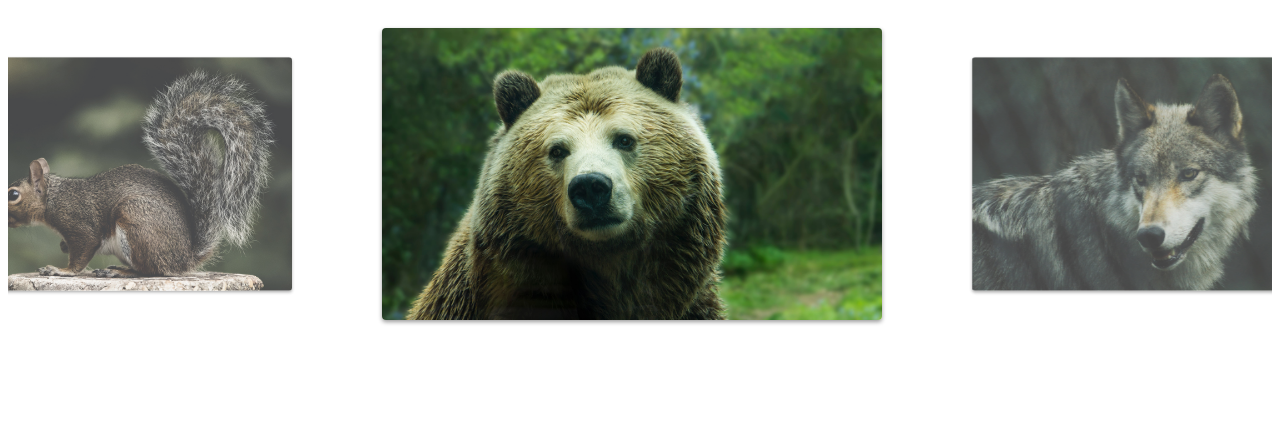
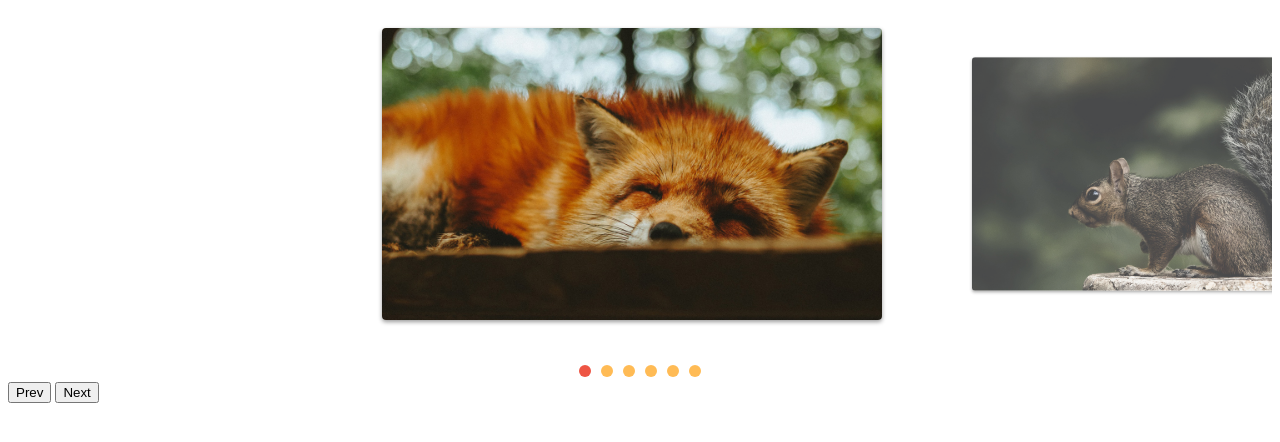
Before and after one commit to Gabr1elle/Slide, a plain HTML site: page index.html in a window 1280 px wide. Drawn offline with Linux system fonts and the light colour scheme.

Commit message:
paginacao

```diff
--- a/css/style.css
+++ b/css/style.css
@@ -47,3 +47,24 @@ img {
     opacity: 1;
     transform: scale(1);
 }
+
+[data-control="slide"] {
+    display: flex;
+    justify-content: center;
+    margin-top: 20px;
+  }
+
+  [data-control="slide"] li a {
+    display: block;
+    width: 12px;
+    height: 12px;
+    background: #FB5;
+    border-radius: 50%;
+    overflow: hidden;
+    text-indent: -999px;
+    margin: 5px;
+  }
+
+  [data-control="slide"] li.active a, [data-control="slide"] li a:hover {
+    background: #E54;
+  }
--- a/index.html
+++ b/index.html
@@ -17,6 +17,10 @@
             <li><img src="img/foto6.jpg" alt="" ></li>
         </ul>
     </div>
+    <div class="arrow-nav">
+        <button class="prev">Prev</button>
+        <button class="next">Next</button>
+    </div>
     <script type="module" src="js/script.js"></script>
 </body>
 </html>
--- a/js/script.js
+++ b/js/script.js
@@ -1,8 +1,9 @@
-import Slide from './slide.js'
+import { SlideNav } from './slide.js';
 
-const slide = new Slide ('.slide', '.slide-wrapper');
+const slide = new SlideNav('.slide', '.slide-wrapper');
 slide.init();
+slide.addArrow('.prev', '.next');
+
+slide.addControl();
+
 console.log(slide);
-
-slide.changeSlide(3);
-slide.activePrevSlide();
--- a/js/slide.js
+++ b/js/slide.js
@@ -1,15 +1,15 @@
 import debounce from './debounce.js';
 
-
-export default class Slide {
-    constructor (slide, wrapper) {
+export class Slide {
+  constructor(slide, wrapper) {
     this.slide = document.querySelector(slide)
     this.wrapper = document.querySelector(wrapper);
-        this.dist = {finalPosition: 0, startX: 0, movement: 0};
+    this.dist = { finalPosition: 0, startX: 0, movement: 0 }
     this.activeClass = 'active';
+    this.changeEvent = new Event('changeEvent');
   }
 
-    transition (active) {
+  transition(active) {
     this.slide.style.transition = active ? 'transform .3s' : '';
   }
 
@@ -19,13 +19,13 @@ export default class Slide {
   }
 
   updatePosition(clientX) {
-        this.dist.movement = (this.dist.startX - clientX) *1.6;
+    this.dist.movement = (this.dist.startX - clientX) * 1.6;
     return this.dist.finalPosition - this.dist.movement;
   }
 
   onStart(event) {
     let movetype;
-        if (event.type ==='mousedown') {
+    if (event.type === 'mousedown') {
       event.preventDefault();
       this.dist.startX = event.clientX;
       movetype = 'mousemove';
@@ -44,7 +44,7 @@ export default class Slide {
   }
 
   onEnd(event) {
-        const movetype = (event.type ==='mouseup') ? 'mousemove' : 'touchmove';
+    const movetype = (event.type === 'mouseup') ? 'mousemove' : 'touchmove';
     this.wrapper.removeEventListener(movetype, this.onMove);
     this.dist.finalPosition = this.dist.movePosition;
     this.transition(true);
@@ -57,19 +57,18 @@ export default class Slide {
     } else if (this.dist.movement < -120 && this.index.prev !== undefined) {
       this.activePrevSlide();
     } else {
-            this.changeSlide(this.index.active)
+      this.changeSlide(this.index.active);
     }
   }
 
   addSlideEvents() {
-        this.wrapper.addEventListener('mousedown', this.onStart );
+    this.wrapper.addEventListener('mousedown', this.onStart);
     this.wrapper.addEventListener('touchstart', this.onStart);
     this.wrapper.addEventListener('mouseup', this.onEnd);
     this.wrapper.addEventListener('touchend', this.onEnd);
   }
 
-
-    // configurações de cada slides //
+  // Slides config
 
   slidePosition(slide) {
     const margin = (this.wrapper.offsetWidth - slide.offsetWidth) / 2;
@@ -98,11 +97,12 @@ export default class Slide {
     this.slidesIndexNav(index);
     this.dist.finalPosition = activeSlide.position;
     this.changeActiveClass();
+    this.wrapper.dispatchEvent(this.changeEvent);
   }
 
   changeActiveClass() {
     this.slideArray.forEach(item => item.element.classList.remove(this.activeClass));
-        this.slideArray[this.index.active].element.classList.add(this.activeClass = 'active');
+    this.slideArray[this.index.active].element.classList.add(this.activeClass);
   }
 
   activePrevSlide() {
@@ -110,14 +110,13 @@ export default class Slide {
   }
 
   activeNextSlide() {
-        if (this.index.next !==undefined) this.changeSlide(this.index.next);
+    if (this.index.next !== undefined) this.changeSlide(this.index.next);
   }
 
-      onResize () {
+  onResize() {
     setTimeout(() => {
       this.slidesConfig();
       this.changeSlide(this.index.active);
-
     }, 1000);
   }
 
@@ -129,6 +128,10 @@ export default class Slide {
     this.onStart = this.onStart.bind(this);
     this.onMove = this.onMove.bind(this);
     this.onEnd = this.onEnd.bind(this);
+
+    this.activePrevSlide = this.activePrevSlide.bind(this);
+    this.activeNextSlide = this.activeNextSlide.bind(this);
+
     this.onResize = debounce(this.onResize.bind(this), 200);
   }
 
@@ -138,6 +141,61 @@ export default class Slide {
     this.addSlideEvents();
     this.slidesConfig();
     this.addResizeEvent();
+    this.changeSlide(0);
     return this;
   }
 }
+
+export class SlideNav extends Slide {
+  constructor(slide, wrapper) {
+    super(slide, wrapper);
+    this.bindControlEvents();
+  }
+
+  addArrow(prev, next) {
+    this.prevElement = document.querySelector(prev);
+    this.nextElement = document.querySelector(next);
+    this.addArrowEvent();
+  }
+
+  addArrowEvent() {
+    this.prevElement.addEventListener('click', this.activePrevSlide);
+    this.nextElement.addEventListener('click', this.activeNextSlide);
+  }
+
+  createControl() {
+    const control = document.createElement('ul');
+    control.dataset.control = 'slide';
+    this.slideArray.forEach((item, index) => {
+      control.innerHTML += `<li><a href="#slide${index + 1}">${index + 1}</a></li>`;
+    });
+    this.wrapper.appendChild(control);
+    return control;
+  }
+
+  eventControl(item, index) {
+    item.addEventListener('click', (event) => {
+      event.preventDefault();
+      this.changeSlide(index);
+    });
+    this.wrapper.addEventListener('changeEvent', this.activeControlItem);
+  }
+
+  activeControlItem() {
+    this.controlArray.forEach(item => item.classList.remove(this.activeClass));
+    this.controlArray[this.index.active].classList.add(this.activeClass);
+  }
+
+  addControl(customControl) {
+    this.control = document.querySelector(customControl) || this.createControl();
+    this.controlArray = [...this.control.children];
+
+    this.activeControlItem();
+    this.controlArray.forEach(this.eventControl);
+  }
+
+  bindControlEvents() {
+    this.eventControl = this.eventControl.bind(this);
+    this.activeControlItem = this.activeControlItem.bind(this);
+  }
+}
```
Lines whose indentation alone changed are shown as unchanged.
